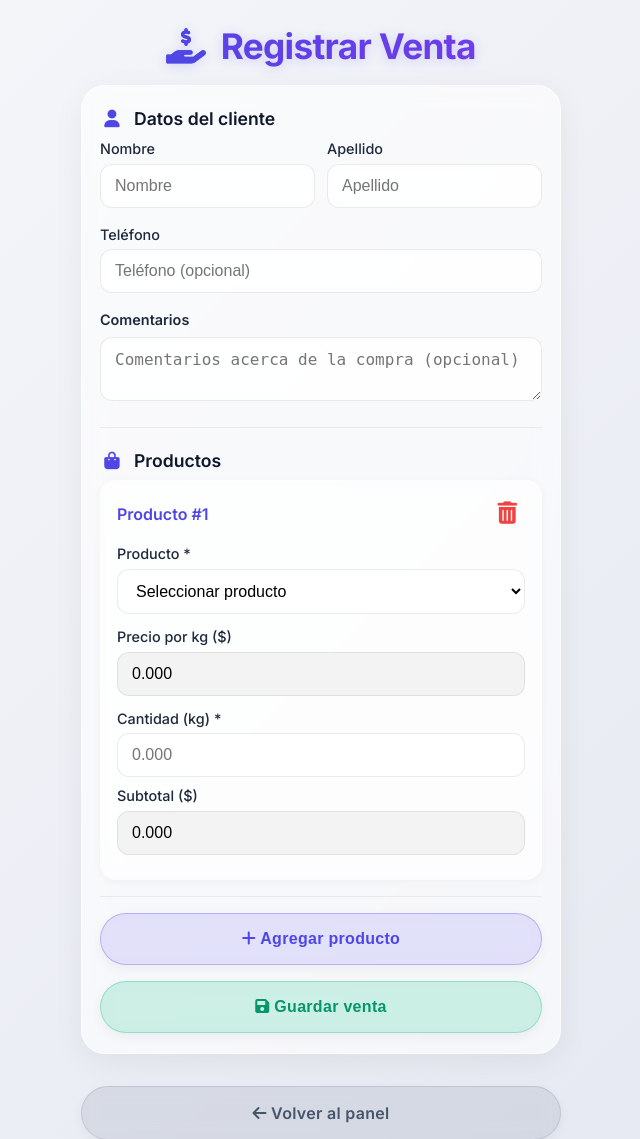
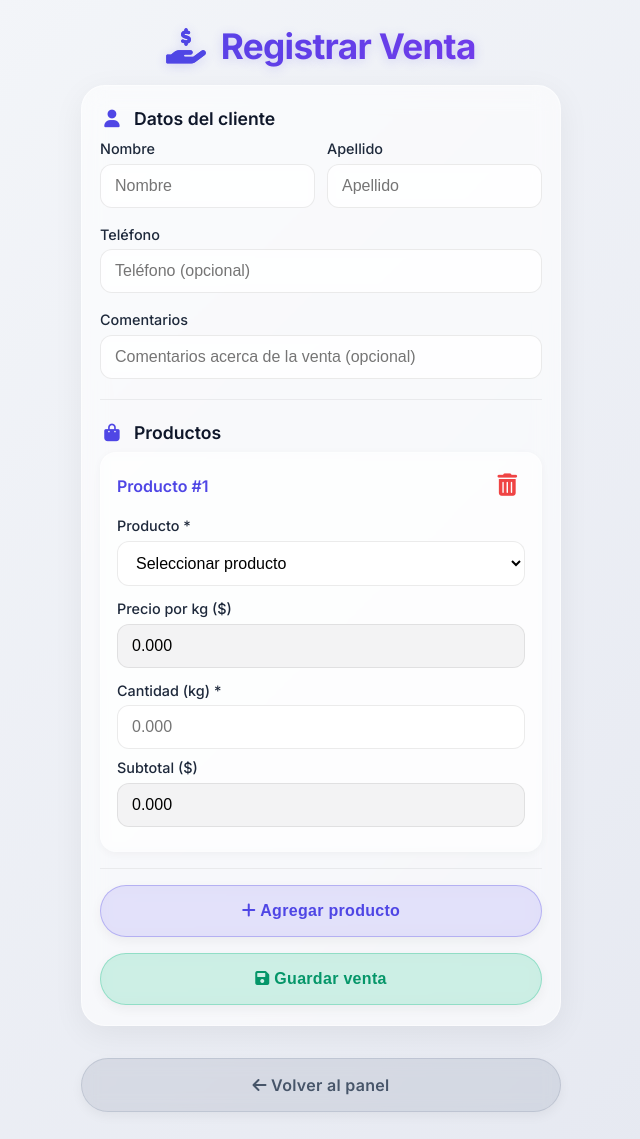
Before and after one commit to charcuteria2026/charcuteria, a Flask app: page /vender in a window 1280 px wide. Shown: the top 1139 px of the page, without its empty margins (319-959 px from the left). After the commit the page ends 1115 px from the top, so only its background shows below. Run offline with Flask 2, Linux system fonts and the light colour scheme; data that the repository does not hold is empty.

Commit message:
Add files via upload

```diff
--- a/templates/vender.html
+++ b/templates/vender.html
@@ -22,9 +22,9 @@
             <label style="font-weight: 500; display: block; margin-bottom: 4px;">Teléfono</label>
             <input type="text" name="telefono" class="form-control" placeholder="Teléfono (opcional)">
         </div>
-        <div style="margin-bottom: 16px;">
-            <label for="observaciones" style="font-weight: 600; display: block; margin-bottom: 6px;">Comentarios</label>
-            <textarea id="observaciones" name="observaciones" class="form-control" rows="2" placeholder="Comentarios acerca de la compra (opcional)"></textarea>
+        <div style="margin-bottom: 12px;">
+            <label style="font-weight: 500; display: block; margin-bottom: 4px;">Comentarios</label>
+            <input type="text" name="descripcion[]" class="form-control" placeholder="Comentarios acerca de la venta (opcional)">
         </div>
 
         <hr style="border: none; border-top: 1px solid rgba(0,0,0,0.06); margin: 20px 0;">
```
